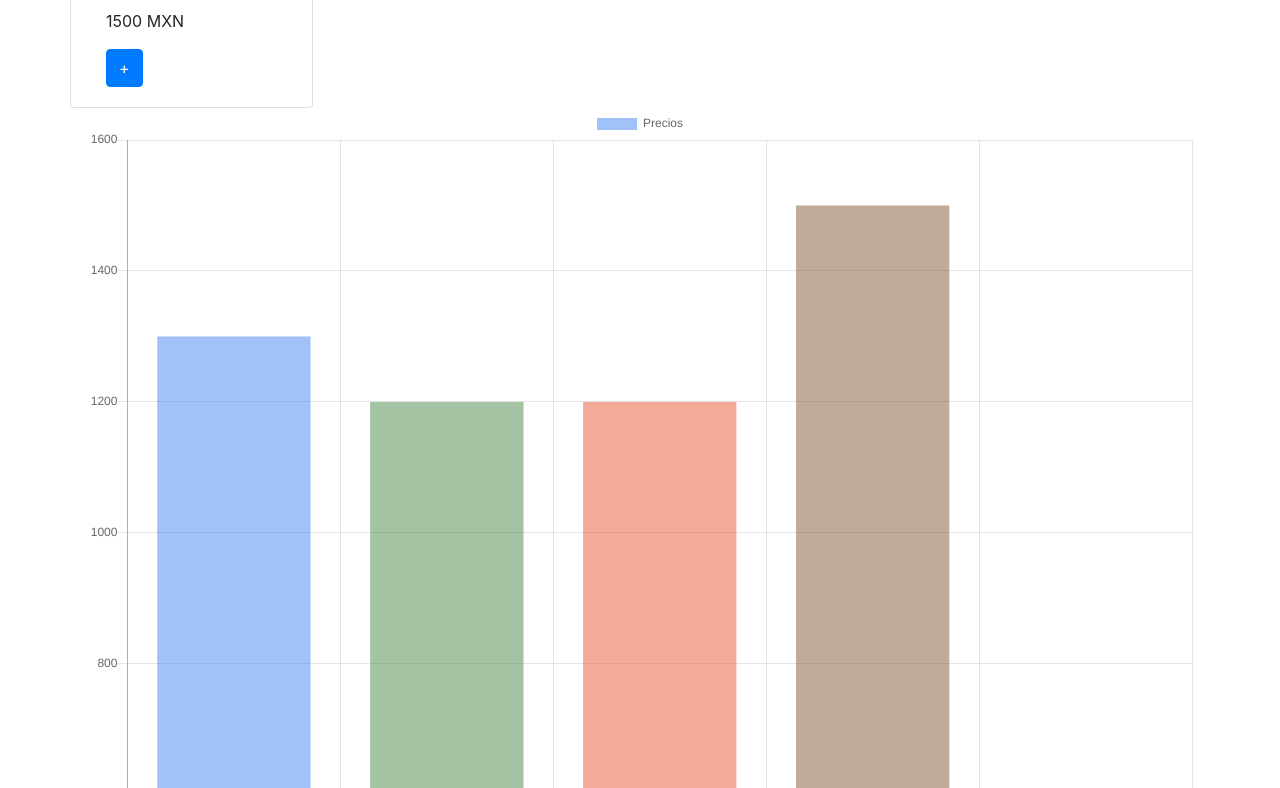
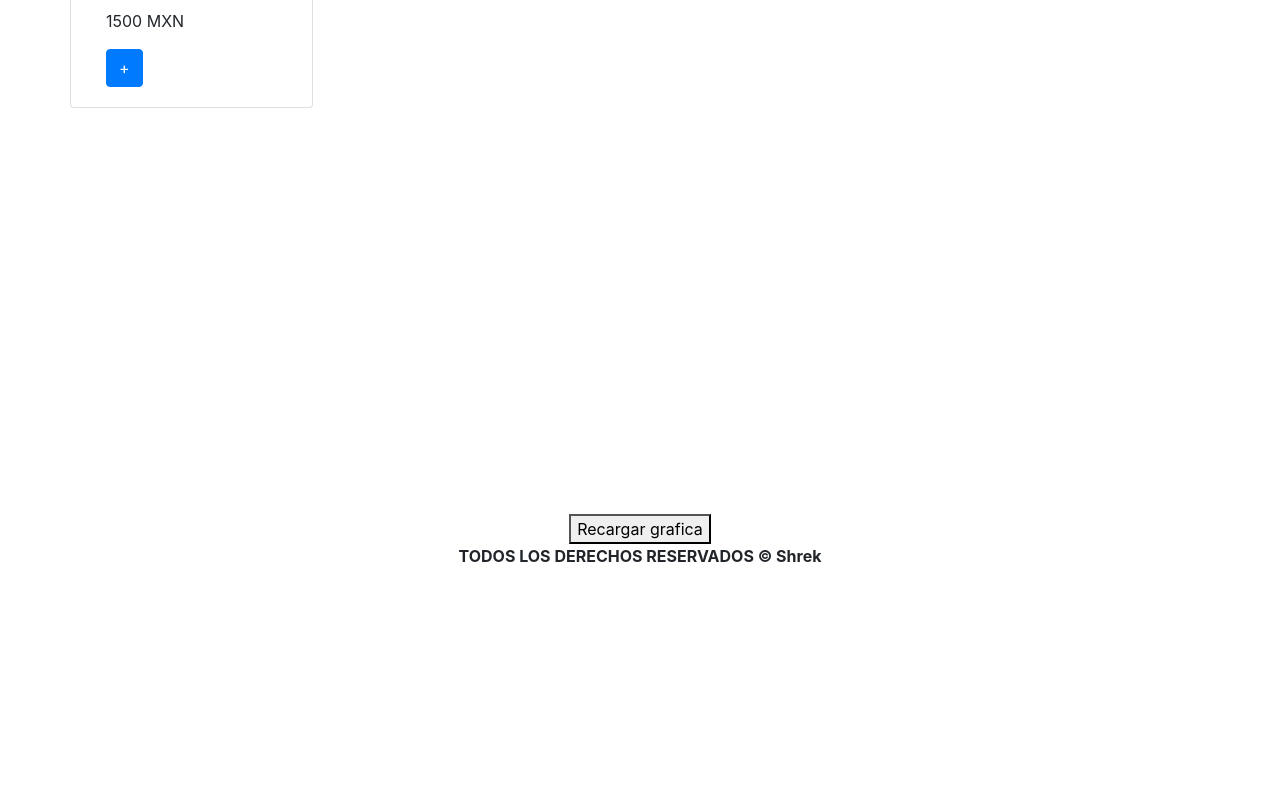
Before and after one commit to armandolopezg/proyectos, a plain HTML site: page examen-main/prueba.html in a window 1280 px wide. Shown: the part 772-1560 px from the top of the page. After the commit the page ends 1356 px from the top, so only its background shows below. Drawn offline with nearby package versions, Linux system fonts and the light colour scheme.

Commit message:
actualizacion de examen

```diff
--- a/examen-main/carrito.js
+++ b/examen-main/carrito.js
@@ -27,7 +27,7 @@ const baseDeDatos = [
 ];
 
 let carrito = [];
-let total = 0;
+var total = 0;
 const DOMitems = document.querySelector('#items');
 const DOMcarrito = document.querySelector('#carrito');
 const DOMtotal = document.querySelector('#total');
@@ -171,6 +171,7 @@ DOMbotonVaciar.addEventListener('click', vaciarCarrito);
 
 // Inicio
 renderizarProductos();
+function grafica(){
 var ctx= document.getElementById("myChart").getContext("2d");
 var myChart= new Chart(ctx,{
 type:"bar",
@@ -178,7 +179,7 @@ data:{
 labels:['Destroy All humans','Spider-Man Ultimate Edition','Blazzblue Cross Tag Battle','Shrek','Total'],
 datasets:[{
     label:'Precios',
-    data:[1300,1200,1200,1500],
+    data:[1400,1200,1200,1500,total],
         backgroundColor:[
         'rgb(66, 134, 244,0.5)',
         'rgb(74, 135, 72,0.5)',
@@ -199,3 +200,14 @@ beginAtZero:true
 }
 }
 });
+}
+//Constante
+const DOMRecargar = document.querySelector('#recargar');
+
+//Evento
+DOMRecargar.addEventListener('click', recargargrafic);
+
+//Funcion
+function recargargrafic() {
+    grafica();
+}
--- a/examen-main/prueba.html
+++ b/examen-main/prueba.html
@@ -27,6 +27,10 @@
         </div>
         <canvas id="myChart" width="400" height="400"></canvas>
     </div>
+    <!--Boton recargar grafica-->
+    <div class="text-center">
+        <button id="recargar" class="text-center">Recargar grafica</button>
+    </div>
     <div class="text-center">
         <p class="font-weight-bold">TODOS LOS DERECHOS RESERVADOS  © Shrek</p>
     </div>
```
